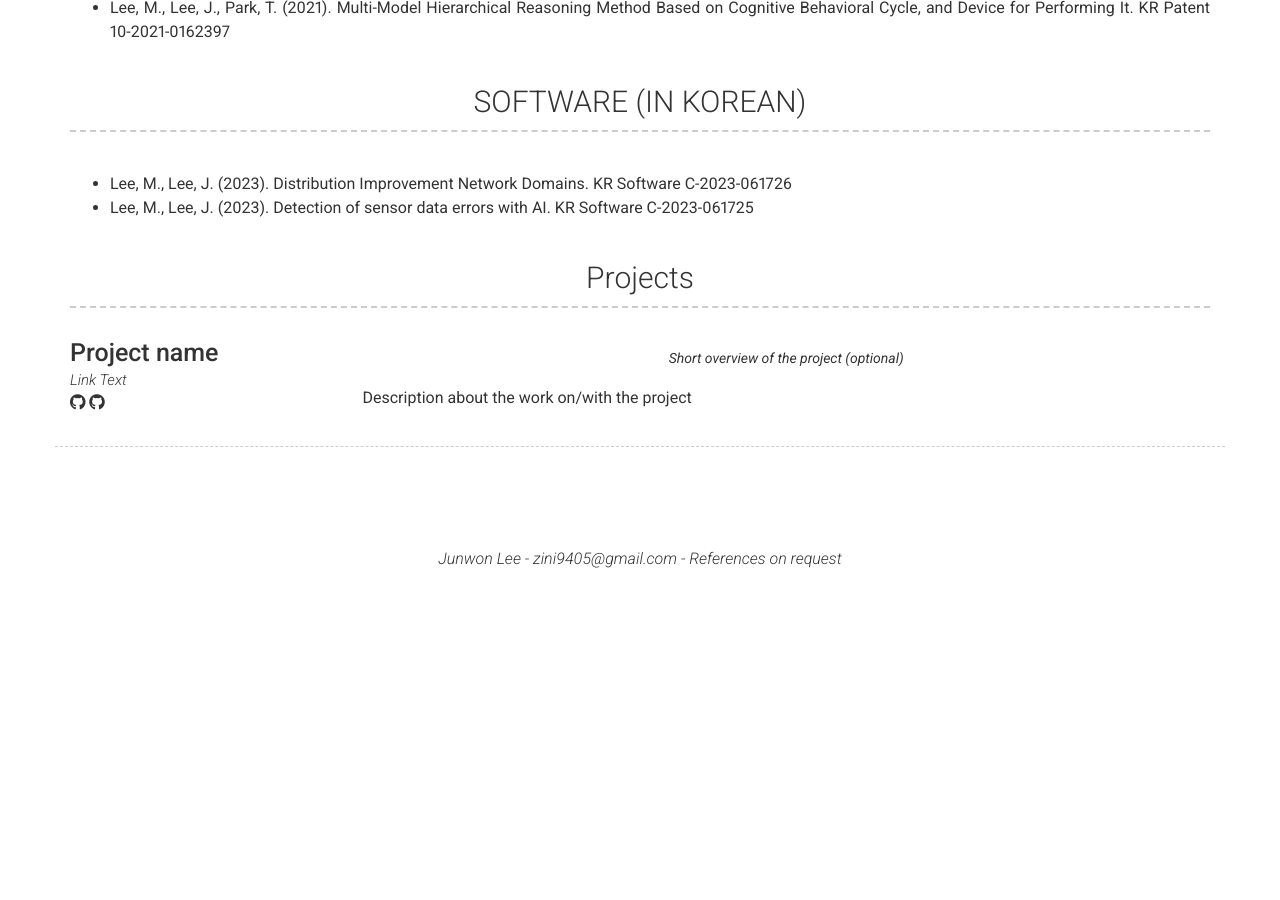
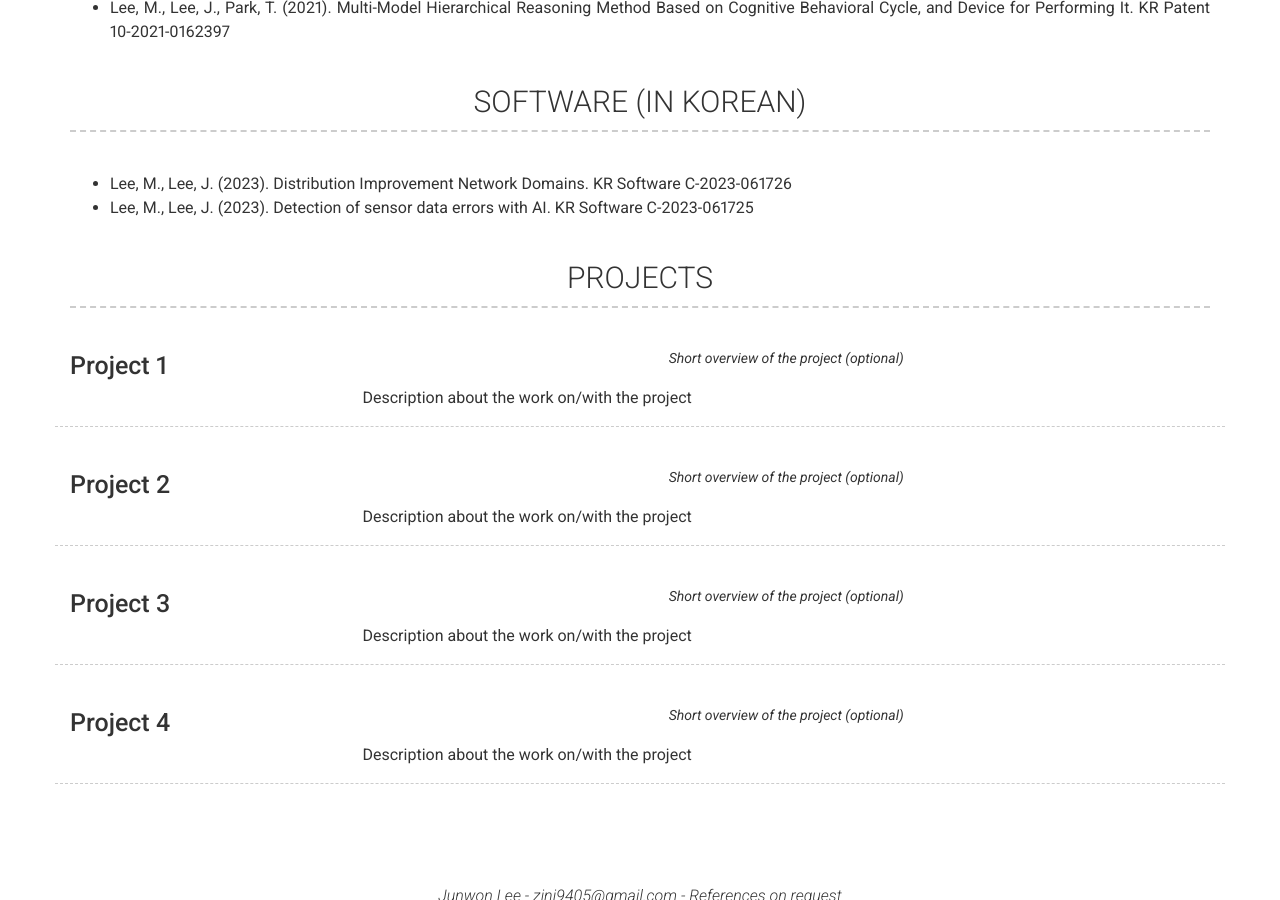
Before and after one commit to zini9405/zini9405.github.io, a Jekyll site: the page built from index.md, in a window 1280 px wide and 900 px high, scrolled down 1717 px. Built offline with Jekyll 4.4.1, drawn with Linux system fonts in a browser that asks for light colours; nearby versions of some CDN libraries; before the commit the page ends 2296 px from its top, so only the background shows below that.

Commit message:
Update _config.yml

```diff
--- a/_config.yml
+++ b/_config.yml
@@ -131,22 +131,45 @@ content:
 
 
 
-  - title: Projects # Title for the section
+  - title: PROJECTS # Title for the section
     layout: list # Type of content section (list/text)
     content:
       - layout: left
         border: weak  # Value of `weak` will display a weak border below this item. # Any
                       # other value (or no value) means no border will be displayed
-        title: Project name
-        link: Link to project (eg. sproogen.github.io/modern-resume-theme)(optional)
+        title: Project 1
         link_text: Link Text
-        additional_links:
-          - title:  Github page for project (eg. sproogen/modern-resume-theme)
-            icon: fab fa-github
-            url: Link to project (eg. sproogen.github.io/modern-resume-theme)(optional)
-          - title:  Github page for project (eg. sproogen/modern-resume-theme)
-            icon: fab fa-github
-            url: Link to project (eg. sproogen.github.io/modern-resume-theme)(optional)
+
+        quote: >
+          Short overview of the project (optional)
+        description: | # this will include new lines to allow paragraphs
+          Description about the work on/with the project
+
+      - layout: left
+        border: weak  # Value of `weak` will display a weak border below this item. # Any
+                      # other value (or no value) means no border will be displayed
+        title: Project 2
+        link_text: Link Text
+        quote: >
+          Short overview of the project (optional)
+        description: | # this will include new lines to allow paragraphs
+          Description about the work on/with the project
+
+      - layout: left
+        border: weak  # Value of `weak` will display a weak border below this item. # Any
+                      # other value (or no value) means no border will be displayed
+        title: Project 3
+        link_text: Link Text
+        quote: >
+          Short overview of the project (optional)
+        description: | # this will include new lines to allow paragraphs
+          Description about the work on/with the project
+
+      - layout: left
+        border: weak  # Value of `weak` will display a weak border below this item. # Any
+                      # other value (or no value) means no border will be displayed
+        title: Project 4
+        link_text: Link Text
         quote: >
           Short overview of the project (optional)
         description: | # this will include new lines to allow paragraphs
```
